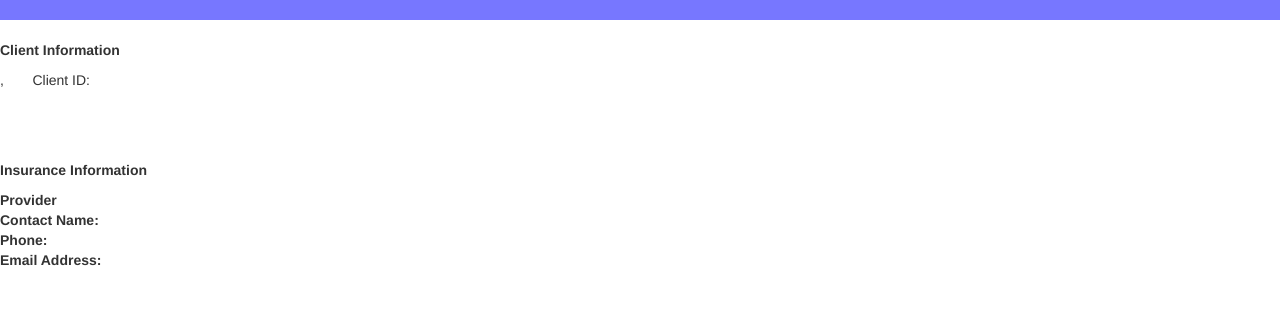
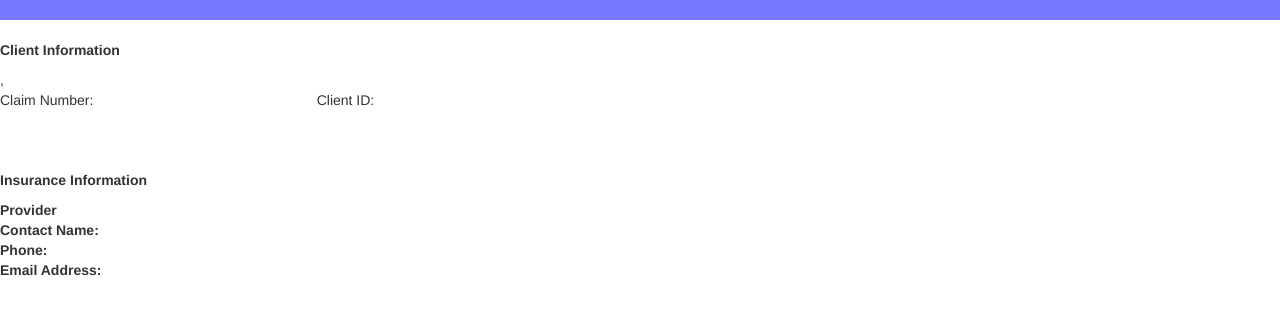
Before and after one commit to ludstuen90/CRM_LJA, a website: page views/index.html in a window 1280 px wide. Shown: the part 148-462 px from the top of the page. Drawn offline with Linux system fonts and the light colour scheme; files that its build step writes are made by us from their sources; no server answers; files whose address does not match are found by name.

Commit message:
adding questions

```diff
--- /dev/null
+++ b/vickkyQs.txt
@@ -0,0 +1 @@
+Would a client ever have more than one claim number?
--- a/views/index.html
+++ b/views/index.html
@@ -23,10 +23,10 @@
     </div>
     <div ng-controller="contentArea">
         <p><b>Client Information</b></p>
-        <table width="40%">
+        <table width="40%"><p>
           <tr>
             <td>
-              {{client.first_name}} {{client.last_name}}
+            {{client.first_name}} {{client.last_name}}
             </td>
             <td>
               {{client.phone}}
@@ -37,18 +37,23 @@
               {{client.address}}
             </td>
             <td>
+            {{client.address2}}
+            </td>
+          </tr>
+          <tr>
+            <td>
+              {{client.city}} , {{client.state}}
+            </td>
+            <td>
               {{client.email}}
             </td>
           </tr>
           <tr>
-            <td>
-              <p>{{client.city}} , {{client.state}}</p>
-            </td>
-            <td>
-              <p>Client ID: {{client.id}}</p>
-            </td>
+            <td>Claim Number: {{client.claim_num}}</td>
+            <td>Client ID: {{client.id}}</td>
           </tr>
-        </table>
+        </p></table>
+
 <br><br><br>
 
         <p><b>Insurance Information</p></b>
```
